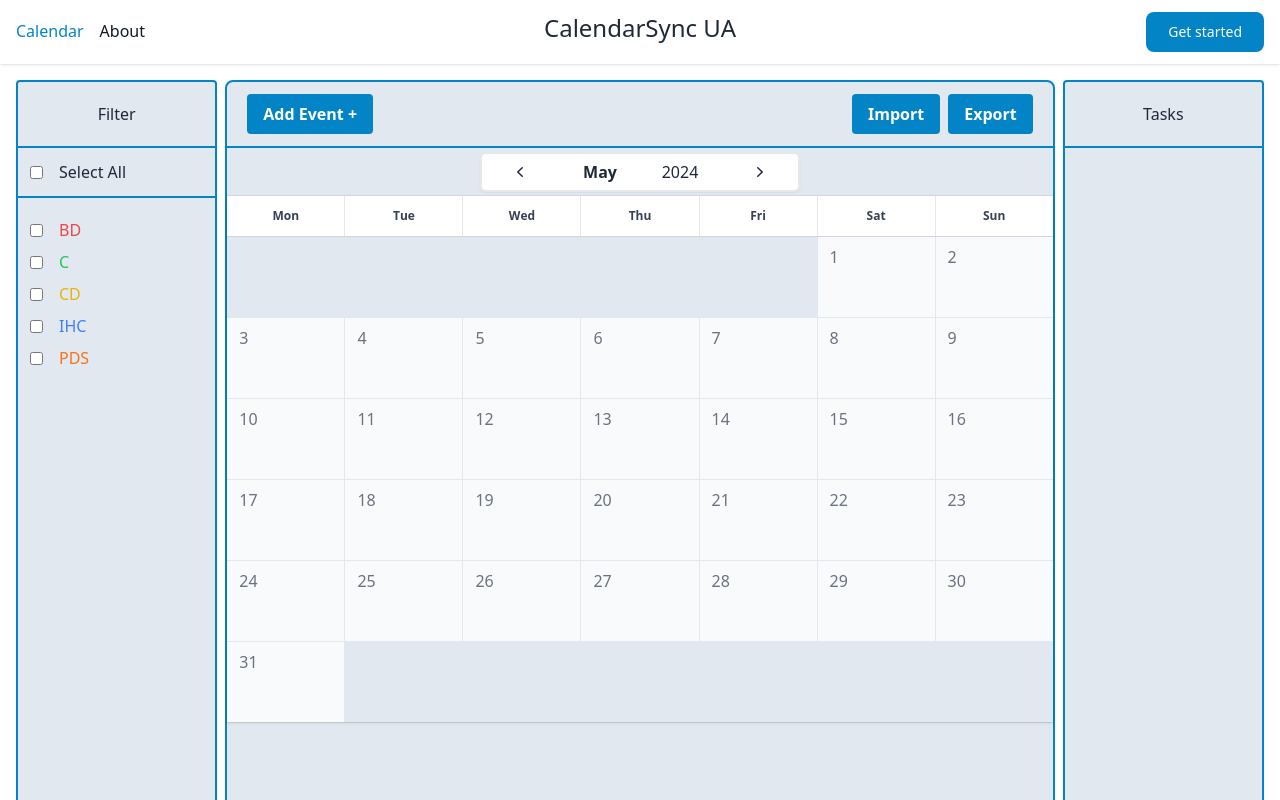
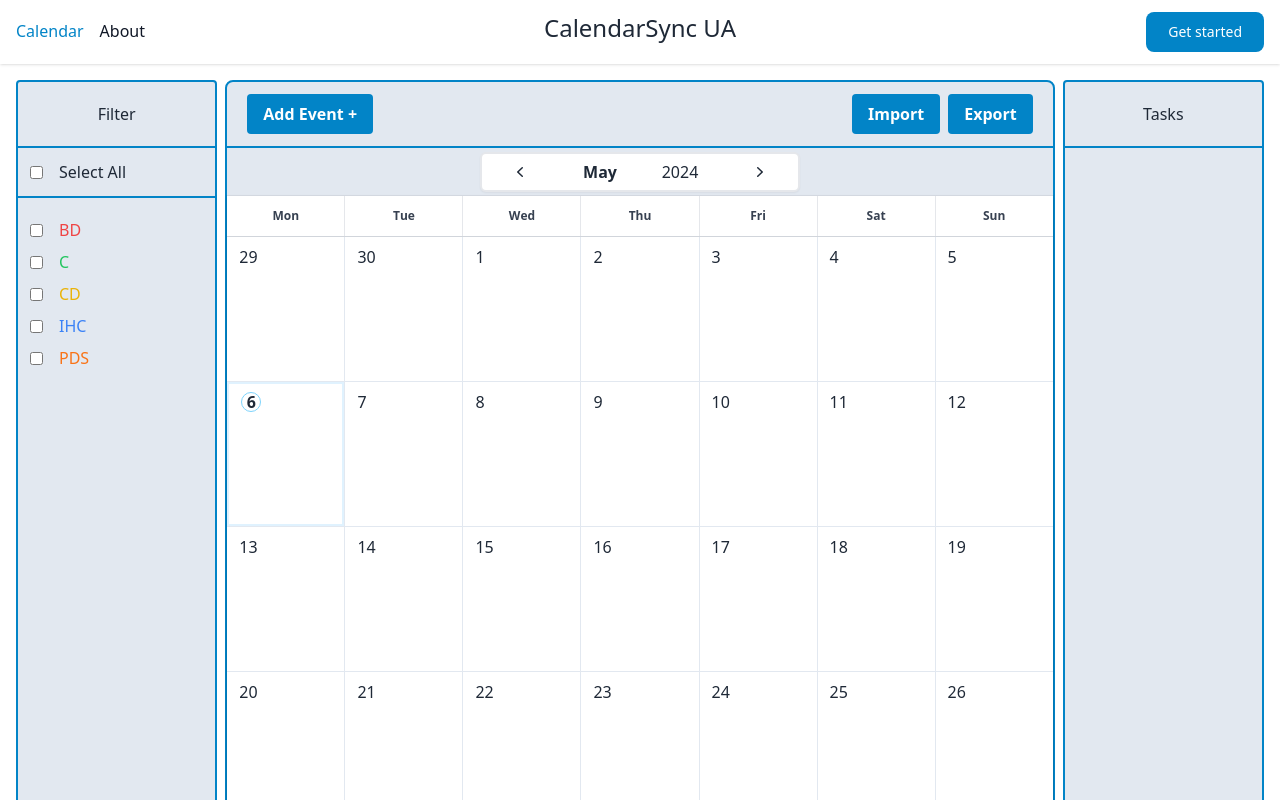
Before and after one commit to pedropintoo/CalendarSyncUA, a React (Vite) app: page / in a window 1280 px wide. Shown: the top 800 px of the page. Built offline with nearby package versions, Linux system fonts and the light colour scheme.

Commit message:
calendar done

```diff
--- a/src/components/calendar/Calendar.tsx
+++ b/src/components/calendar/Calendar.tsx
@@ -10,7 +10,7 @@ interface ButtonProps {
 }
 
 const Months = [
-    "", "January", "February", "March", "April", "May", "June",
+    "January", "February", "March", "April", "May", "June",
     "July", "August", "September", "October", "November", "December"
 ];
 
@@ -87,50 +87,28 @@ const HeaderButtons: React.FC = () => {
     );
 }
 
-const Day = ({ day, currentDate, isToday, events }: { day: number, currentDate: Date, isToday: boolean }) => {
-    const handleDayClick = () => {
-        console.log('Day clicked:', currentDate.toDateString());
-    }
-
-    return (
-        <>
-            <div
-                className={`relative px-3 py-2 cursor-pointer h-20 ${isToday ? 'bg-white' : 'bg-gray-50 text-gray-500'}`}
-                onClick={handleDayClick}
-            >
-                <time dateTime={currentDate.toISOString()}>{day}</time>
-                <div>
-                    {events.map((event, index) => (
-                        <Event handleEvent={() => { console.log("Event") }} color={event.tagColor} name={event.title} />
-                    ))}
-                </div>
-            </div>
-        </>
-    );
-}
-
 // DONE
 function CalendarHeader() {
     const CC = useCalendarContext()
 
     const handleNextMonth = () => {
-        if (CC.currentMonth === 12) {
-            CC.setMonth(1);
+        if (CC.currentMonthIndex === 11) {
+            CC.setMonthIndex(0);
             CC.setYear(CC.currentYear + 1);
         } else {
-            CC.setMonth(CC.currentMonth + 1);
+            CC.setMonthIndex(CC.currentMonthIndex + 1);
         }
     }
     const handlePrevMonth = () => {
-        if (CC.currentMonth === 1) {
-            CC.setMonth(12);
+        if (CC.currentMonthIndex === 0) {
+            CC.setMonthIndex(11);
             CC.setYear(CC.currentYear - 1);
         } else {
-            CC.setMonth(CC.currentMonth - 1);
+            CC.setMonthIndex(CC.currentMonthIndex - 1);
         }
     }
 
-    console.log("Current Date: ", CC.currentMonth, CC.currentYear)
+    console.log("Current Date: ", CC.currentMonthIndex, CC.currentYear)
 
     return (
         <>
@@ -143,7 +121,7 @@ function CalendarHeader() {
                             <path fillRule="evenodd" d="M12.79 5.23a.75.75 0 01-.02 1.06L8.832 10l3.938 3.71a.75.75 0 11-1.04 1.08l-4.5-4.25a.75.75 0 010-1.08l4.5-4.25a.75.75 0 011.06.02z" clipRule="evenodd" />
                         </svg>
                     </button>
-                    <button type="button" className="font-semibold ">{Months[CC.currentMonth]}</button>
+                    <button type="button" className="font-semibold ">{Months[CC.currentMonthIndex]}</button>
                     <button type="button" className="">{CC.currentYear}</button>
                     <button onClick={handleNextMonth} type="button" className="flex align-center justify-center py-2">
                         <span className="sr-only">Next month</span>
@@ -160,37 +138,76 @@ function CalendarHeader() {
     );
 }
 
+const Day = ({ date }: { date: Date }) => {
+
+    const SC = useStructureContext();
+    const CC = useCalendarContext();
+
+    const handleDayClick = () => {
+        console.log('Day clicked:', date.toDateString());
+        console.log(isMonth)
+    }
+
+    const currentDayOfMonth = date.getDate();
+    const isToday = date.toDateString() === new Date().toDateString();
+
+    // Filter events that has: startEvent <= currentDate <= endEvent
+    const events = SC.filteredEventsICS.filter(event => {
+        return event.startDate.valueOf() <= date.valueOf() && date.valueOf() <= event.endDate.valueOf();
+    });
+
+    const isMonth = date.getMonth() == CC.currentMonthIndex;
+
+    return (
+        <>
+            <div
+                className={`relative px-3 py-2 cursor-pointer h-36 ${isToday ? 'border-2 border-sky-100' : ''} bg-white ${isMonth? '': 'bg-gray-100'}`}
+                onClick={handleDayClick}
+            >
+                <p className={`${isToday ? 'flex items-center justify-center font-semibold border border-sky-300 rounded-full w-5 h-5' : ''}`}>{currentDayOfMonth}</p>
+                <div>
+                    {events.map((event, index) => (
+                        <Event handleEvent={() => { console.log("Event") }} color={event.tagColor} name={event.title} />
+                    ))}
+                </div>
+            </div>
+        </>
+    );
+}
+
+// Before reading take a look in Data Class from typescript documentation...
 function CalendarGrid() {
     const CC = useCalendarContext();
-    const SC = useStructureContext();
-
-    const daysInMonth = new Date(CC.currentYear, CC.currentMonth, 0).getDate();
-    console.log(daysInMonth)
-    const firstDayOfMonth = new Date(CC.currentYear, CC.currentMonth, 1).getDay();
 
     const calendarGrid: JSX.Element[] = [];
 
-    // Generate empty cells for days before the first day of the month
-    for (let i = 0; i < firstDayOfMonth - 1; i++) {
-        calendarGrid.push(
-            <div key={`empty-${i}`} className="relative bg-slate-200 px-3 py-2 text-gray-500 h-20"></div>
-        );
+    const daysInMonth = new Date(CC.currentYear, CC.currentMonthIndex+1, 0).getDate(); // go to last day..
+
+    // start week day of the month
+    const firstDayOfMonth = new Date(CC.currentYear, CC.currentMonthIndex, 1).getDay();
+
+    const currentMonth = new Date(CC.currentYear, CC.currentMonthIndex)
+    const prevMonth = new Date(currentMonth.setMonth(currentMonth.getMonth()-1)); // decrease one month
+    const daysInPrevMonth = new Date(prevMonth.getFullYear(), prevMonth.getMonth()+1, 0).getDate();
+
+    // Generate cells for days before the first day of the month
+    for (let offset = firstDayOfMonth - 2; offset >= 0; offset--) {
+        const currentDate = new Date(prevMonth.getFullYear(), prevMonth.getMonth(), daysInPrevMonth - offset);
+        calendarGrid.push(<Day date={currentDate} />);
     }
 
     // Generate cells for each day of the month
     for (let day = 1; day <= daysInMonth; day++) {
-        const currentDate = new Date(CC.currentYear, CC.currentMonth, day);
-        const isToday = currentDate.toDateString() === new Date().toDateString();
+        const currentDate = new Date(CC.currentYear, CC.currentMonthIndex, day);
+        calendarGrid.push(<Day date={currentDate} />);
+    }
 
-        // Filter events for the current day
-        const eventsForCurrentDay = SC.filteredEventsICS.filter(event => {
-            const eventDate = event.startDate;
-            return eventDate.toDateString() === currentDate.toDateString();
-        });
+    const nextMonth = new Date(currentMonth.setMonth(currentMonth.getMonth()+2)); // increase one month
 
-        calendarGrid.push(
-            <Day key={`day-${day}`} day={day} currentDate={currentDate} isToday={isToday} events={eventsForCurrentDay} />
-        );
+    // Generate cells for days after the last day of the month
+    for (let i = 1; calendarGrid.length % 7 != 0; i++) {
+        const currentDate = new Date(nextMonth.getFullYear(), nextMonth.getMonth(), i);
+        calendarGrid.push(<Day date={currentDate} />);
     }
 
     return (
@@ -224,13 +241,13 @@ function Calendar() {
     // Calendar Context
     const CC = useCalendarContext();
 
-    const [currentMonth, setMonth] = useState(CC.currentMonth);
+    const [currentMonthIndex, setMonthIndex] = useState(CC.currentMonthIndex);
     const [currentYear, setYear] = useState(CC.currentYear);
 
     return (
         <>
         <div className="border-solid bg-slate-200 lg:col-span-4 rounded-lg border-2 border-sky-600 rounded">
-            <CalendarContext.Provider value={{currentMonth, currentYear, setMonth, setYear}}>
+            <CalendarContext.Provider value={{currentMonthIndex, currentYear, setMonthIndex, setYear}}>
                 <HeaderButtons />
                 <CalendarHeader/>
                 <div className="shadow ring-1 ring-black ring-opacity-5 lg:flex lg:flex-auto lg:flex-col">
--- a/src/components/contexts/CalendarContext.tsx
+++ b/src/components/contexts/CalendarContext.tsx
@@ -2,18 +2,18 @@ import {createContext} from 'react';
 import React from 'react';
 
 export interface CalendarContextType {
-    currentMonth: number;
+    currentMonthIndex: number;
     currentYear: number;
-    setMonth: (month: React.SetStateAction<number>) => void;
+    setMonthIndex: (monthIndex: React.SetStateAction<number>) => void;
     setYear: (year: React.SetStateAction<number>) => void;
 }
 
 
 
 export const CalendarContext = createContext<CalendarContextType>({
-    currentMonth: new Date().getMonth() + 1,
+    currentMonthIndex: new Date().getMonth(),
     currentYear: new Date().getFullYear(),
-    setMonth: () => {},
+    setMonthIndex: () => {},
     setYear: () => {}
 });
 
```
